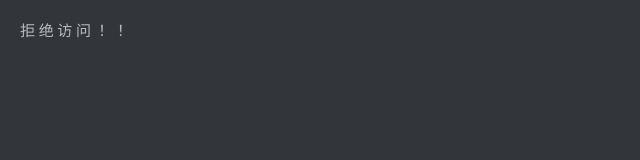
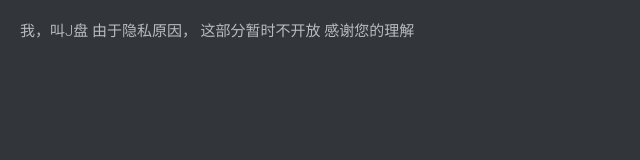
Before and after one commit to JerryWuTeam/JerryWuTeam.github.io, a plain HTML site: page Personal profile/index.html in a window 1280 px wide. Shown: the whole page, without its empty margins (0-640 px from the left). Drawn offline with Linux system fonts and the light colour scheme; files that its build step writes are made by us from their sources.

Commit message:
Update index.html

```diff
--- a/Personal profile/index.html
+++ b/Personal profile/index.html
@@ -4,7 +4,7 @@
 <head>
     <meta charset="utf-8">
     <meta name="viewport" content="width=device-width, initial-scale=1, minimal-ui">
-    <title>我拒绝访问！！</title>
+    <title>我可以拒绝访问吗</title>
     <link rel="stylesheet" href="css/bootstrap.min.css">
     <link rel="stylesheet" href="css/font-awesome.min.css">
     <link rel="stylesheet" href="css/animate.css">
@@ -14,9 +14,8 @@
 </head>
 
 <body>
-    拒
-    绝
-    访
-    问
-    ！
-    ！
+   我，叫J盘
+    由于隐私原因，
+    这部分暂时不开放
+    感谢您的理解
+</body>
```
